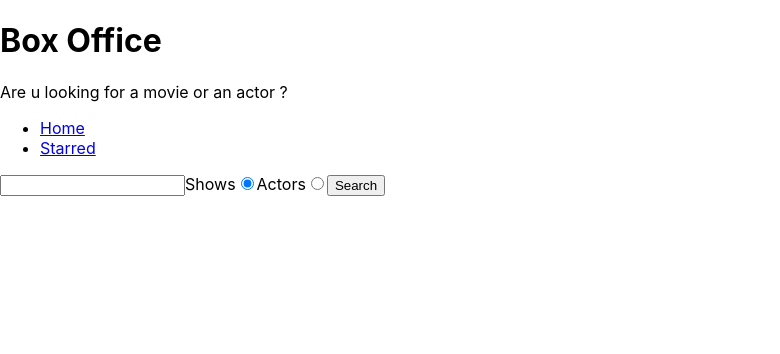
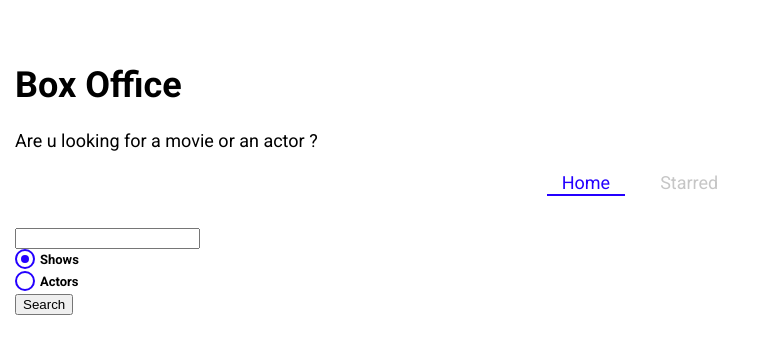
Before and after one commit to Toshitabendale06/box-office-app, a React (Create React App) app: page / in a window 1280 px wide. Shown: the top 354 px of the page, without its empty margins (0-780 px from the left). Built offline with nearby package versions, Linux system fonts and the light colour scheme.

Commit message:
install the syled components .created global theme with src.created custom radio.used NavsLink from reactrouter and activate link

```diff
--- a/package.json
+++ b/package.json
@@ -9,6 +9,7 @@
     "react-dom": "^18.3.1",
     "react-router-dom": "^6.23.1",
     "react-scripts": "5.0.1",
+    "styled-components": "^6.1.11",
     "web-vitals": "^2.1.4",
     "workbox-background-sync": "^6.6.0",
     "workbox-broadcast-update": "^6.6.0",
--- a/public/index.html
+++ b/public/index.html
@@ -1,11 +1,14 @@
-<!DOCTYPE html>
+<!doctype html>
 <html lang="en">
   <head>
     <meta charset="utf-8" />
     <link rel="icon" href="%PUBLIC_URL%/favicon.ico" />
     <meta name="viewport" content="width=device-width, initial-scale=1" />
     <meta name="theme-color" content="#000000" />
-    <meta name="description" content="Web site created using create-react-app" />
+    <meta
+      name="description"
+      content="Web site created using create-react-app"
+    />
     <link rel="apple-touch-icon" href="%PUBLIC_URL%/logo192.png" />
     <!--
       manifest.json provides metadata used when your web app is installed on a
@@ -21,7 +24,11 @@
       work correctly both with client-side routing and a non-root public URL.
       Learn how to configure a non-root public URL by running `npm run build`.
     -->
-    <title>React App</title>
+    <link
+      href="https://fonts.googleapis.com/css?family=Roboto:300,400,700,&display=swap"
+      rel="stylesheet"
+    />
+    <title>Box Office</title>
   </head>
   <body>
     <noscript>You need to enable JavaScript to run this app.</noscript>
--- a/src/App.jsx
+++ b/src/App.jsx
@@ -4,12 +4,14 @@ import Home from './pages/Home';
 import Starred from './pages/Starred';
 import Show from './pages/Show';
 import MainLayout from './components/MainLayout';
+import { GlobalTheme } from './theme';
 
 const queryClient = new QueryClient();
 
 function App() {
   return (
     <QueryClientProvider client={queryClient}>
+      <GlobalTheme>
         <BrowserRouter>
           <Routes>
             <Route element={<MainLayout />}>
@@ -20,21 +22,9 @@ function App() {
             <Route path="/show/:showId" element={<Show />} />
 
             <Route path="*" element={<div>Not Found</div>} />
-          {/* <Route path="/" element={<App />}>
-          <Route index element={<Home />} />
-          <Route path="teams" element={<Teams />}>
-            <Route path=":teamId" element={<Team />} />
-            <Route path="new" element={<NewTeamForm />} />
-            <Route index element={<LeagueStandings />} />
-          </Route>
-        </Route>
-        <Route element={<PageLayout />}>
-          <Route path="/privacy" element={<Privacy />} />
-          <Route path="/tos" element={<Tos />} />
-        </Route>
-        <Route path="contact-us" element={<Contact />} /> */}
           </Routes>
         </BrowserRouter>
+      </GlobalTheme>
     </QueryClientProvider>
   );
 }
--- /dev/null
+++ b/src/components/CustomRadio.jsx
@@ -0,0 +1,58 @@
+import styled from 'styled-components';
+
+const CustomRadio = ({ label, ...inputProps }) => {
+  return (
+    <StyledRadio>
+      {label}
+      <input {...inputProps} type="radio" />
+      <span />
+    </StyledRadio>
+  );
+};
+export default CustomRadio;
+
+const StyledRadio = styled.label`
+  display: block;
+  position: relative;
+  padding-left: 25px;
+  cursor: pointer;
+  font-size: 13px;
+  user-select: none;
+  font-weight: 700;
+  line-height: 1.65;
+  input {
+    position: absolute;
+    opacity: 0;
+    cursor: pointer;
+  }
+  span {
+    position: absolute;
+    top: 0;
+    left: 0;
+    height: 16px;
+    width: 16px;
+    background-color: #fff;
+    border: 2px solid ${({ theme }) => theme.mainColors.blue};
+    border-radius: 50%;
+  }
+  input:checked ~ span {
+    background-color: #fff;
+    border: 2px solid ${({ theme }) => theme.mainColors.blue};
+  }
+  span:after {
+    content: '';
+    position: absolute;
+    display: none;
+  }
+  input:checked ~ span:after {
+    display: block;
+  }
+  span:after {
+    top: 4px;
+    left: 4px;
+    width: 8px;
+    height: 8px;
+    border-radius: 50%;
+    background: ${({ theme }) => theme.mainColors.blue};
+  }
+`;
--- a/src/components/Navs.jsx
+++ b/src/components/Navs.jsx
@@ -1,4 +1,5 @@
-import { Link } from 'react-router-dom';
+import styled from 'styled-components';
+import { NavLink } from 'react-router-dom';
 
 const LINKS = [
   {
@@ -13,14 +14,56 @@ const LINKS = [
 const Navs = () => {
   return (
     <div>
-      <ul>
+      <NavList>
         {LINKS.map(item => (
           <li key={item.to}>
-            <Link to={item.to}>{item.text}</Link>
+            <LinkStyled to={item.to}>{item.text}</LinkStyled>
           </li>
         ))}
-      </ul>
+      </NavList>
     </div>
   );
 };
 export default Navs;
+
+const NavList = styled.ul`
+  display: flex;
+  justify-content: center;
+  list-style: none;
+  margin: 0 0 30px;
+  padding: 0;
+  li {
+    margin: 0 10px;
+  }
+`;
+
+const LinkStyled = styled(NavLink)`
+  display: block;
+  padding: 3px 15px;
+  position: relative;
+  text-decoration: none;
+  color: ${({ theme }) => theme.mainColors.gray};
+  &.active {
+    color: ${({ theme }) => theme.mainColors.blue};
+    &:after {
+      content: '';
+      position: absolute;
+      display: block;
+      height: 2px;
+      left: 0%;
+      bottom: 0;
+      background-color: ${({ theme }) => theme.mainColors.blue};
+      animation: slide-in 0.3s ease-in forwards;
+      @keyframes slide-in {
+        from {
+          left: 50%;
+          width: 0;
+        }
+        to {
+          left: 0%;
+          width: 100%;
+        }
+      }
+    }
+  }
+`;
--- a/src/components/SearchForm.jsx
+++ b/src/components/SearchForm.jsx
@@ -1,5 +1,6 @@
 import { useState } from 'react';
 import { useSearchStr } from '../lib/useSearchStr';
+import CustomRadio from './CustomRadio';
 
 const SearchForm = ({ onSearch }) => {
   const [searchStr, setSearchStr] = useSearchStr();
@@ -28,27 +29,21 @@ const SearchForm = ({ onSearch }) => {
     <form onSubmit={onSubmit}>
       <input type="text" value={searchStr} onChange={onSearchInputChange} />
 
-      <label>
-        Shows
-        <input
-          type="radio"
+      <CustomRadio
+        label="Shows"
         name="search-option"
         value="shows"
         checked={searchOption === 'shows'}
         onChange={onRadioChange}
       />
-      </label>
 
-      <label>
-        Actors
-        <input
-          type="radio"
+      <CustomRadio
+        label="Actors"
         name="search-option"
         value="actors"
         checked={searchOption === 'actors'}
         onChange={onRadioChange}
       />
-      </label>
 
       <button type="submit">Search </button>
     </form>
--- a/src/index.css
+++ /dev/null
@@ -1,13 +0,0 @@
-body {
-  margin: 0;
-  font-family: -apple-system, BlinkMacSystemFont, 'Segoe UI', 'Roboto', 'Oxygen',
-    'Ubuntu', 'Cantarell', 'Fira Sans', 'Droid Sans', 'Helvetica Neue',
-    sans-serif;
-  -webkit-font-smoothing: antialiased;
-  -moz-osx-font-smoothing: grayscale;
-}
-
-code {
-  font-family: source-code-pro, Menlo, Monaco, Consolas, 'Courier New',
-    monospace;
-}
--- a/src/index.jsx
+++ b/src/index.jsx
@@ -1,6 +1,5 @@
 import React from 'react';
 import ReactDOM from 'react-dom/client';
-import './index.css';
 import App from './App';
 import * as serviceWorkerRegistration from './serviceWorkerRegistration';
 import reportWebVitals from './reportWebVitals';
--- /dev/null
+++ b/src/theme.jsx
@@ -0,0 +1,30 @@
+import { ThemeProvider, createGlobalStyle } from 'styled-components';
+
+const theme = {
+  fontFamily: 'Roboto, sans-serif',
+  mainColors: {
+    blue: '#2400ff',
+    gray: '#c6c6c6',
+    dark: '#353535',
+  },
+};
+
+const GlobalStyles = createGlobalStyle`
+  body {
+    font-family: ${({ theme }) => theme.fontFamily};
+    font-size: 18px;
+    margin: 0;
+    padding-top: 40px;
+    padding-left: 15px;
+    padding-right: 15px;
+  }
+`;
+
+export const GlobalTheme = ({ children }) => {
+  return (
+    <ThemeProvider theme={theme}>
+      <GlobalStyles />
+      {children}
+    </ThemeProvider>
+  );
+};
```
Also changed, not shown: 1 other file (tests, documents, lock files or other folders). Lines whose indentation alone changed are shown as unchanged.
